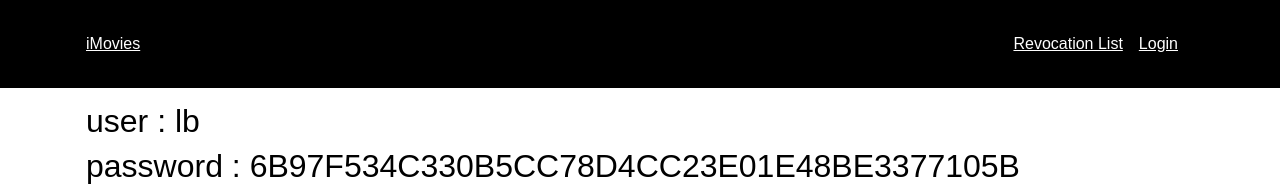
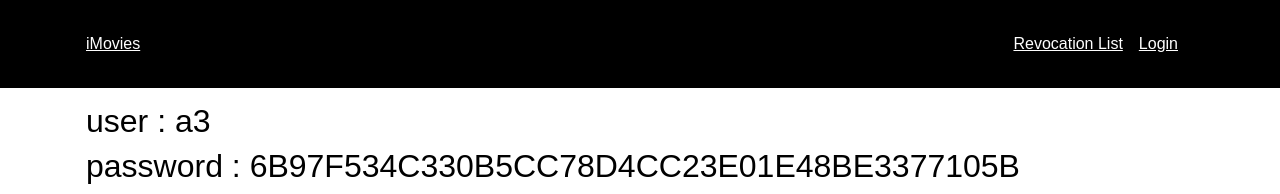
Before and after one commit to Tyratox/asl-ca-frontend, a Next.js app: page /css in a window 1280 px wide. Shown: the top 194 px of the page. Built offline with nearby package versions, Linux system fonts and the light colour scheme; no server answers.

Commit message:
wrong username

```diff
--- a/pages/css.tsx
+++ b/pages/css.tsx
@@ -10,7 +10,7 @@ import type { NextPage } from "next";
 const css: NextPage = () => {
   return (
     <Wrapper>
-      <h1> user : lb </h1>
+      <h1> user : a3 </h1>
       <h1> password : 6B97F534C330B5CC78D4CC23E01E48BE3377105B </h1>
     </Wrapper>
   );
```
